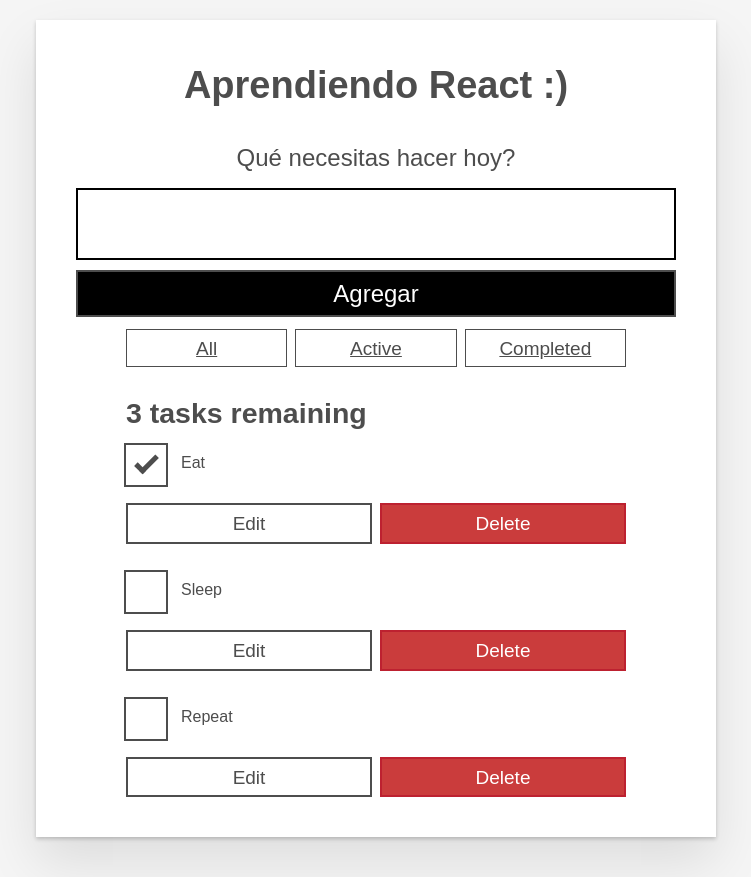
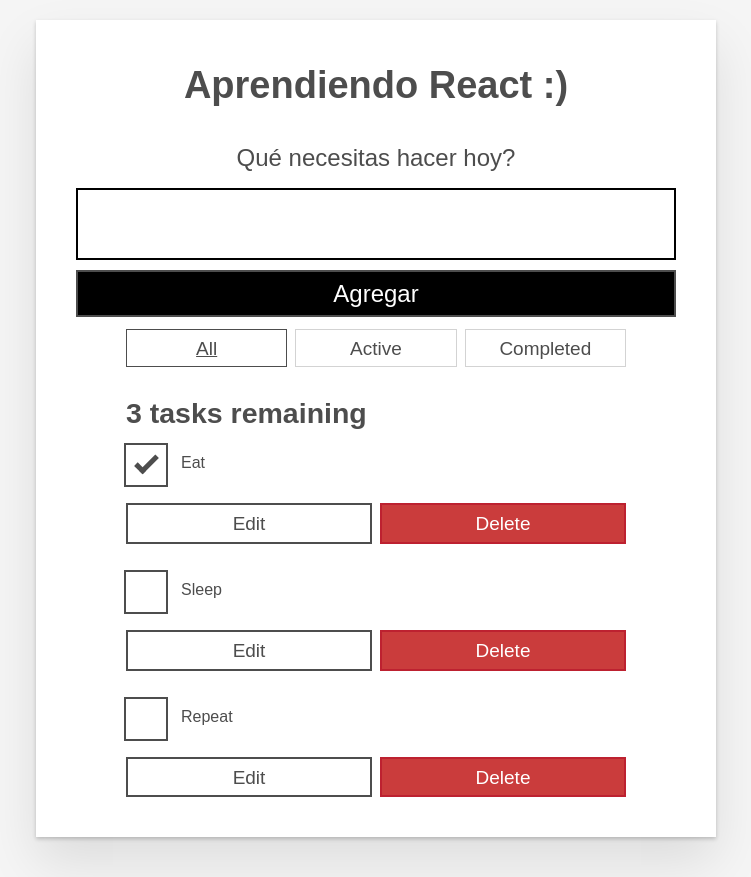
Before and after one commit to doly0911/list-of-tasks, a React (Create React App) app: page / in a window 1280 px wide. Shown: the whole page, without its empty margins (264-1015 px from the left). Built offline with nearby package versions, Linux system fonts and the light colour scheme.

Commit message:
funcion de filtrar las tareas

```diff
--- a/src/App.js
+++ b/src/App.js
@@ -4,10 +4,21 @@
 import FilterButton from "./components/FilterButton";
 import { nanoid } from "nanoid";
 
+const FILTER_MAP = {
+  All: () => true,
+  Active: task => !task.completed,
+  Completed: task => task.completed
+};
+
+const FILTER_NAMES = Object.keys(FILTER_MAP);
+
 function App(props) {
   const [tasks, setTasks] = useState(props.tasks)
+  const [filter, setFilter] = useState('All');
 
-  const taskList = tasks.map(task =>
+  const taskList = tasks
+  .filter(FILTER_MAP[filter])
+  .map(task =>
         <Todo
             id={task.id}
             name={task.name}
@@ -18,6 +29,17 @@
             editTask = {editTask}
         />
         );
+
+  const filterList = FILTER_NAMES.map(
+    name => (
+      <FilterButton
+        key={name}
+        name={name}
+        isPressed={name === filter}
+        setFilter = {setFilter}
+        />
+    )
+  );
 
   const tasksNoun = taskList.length !== 1 ? 'tasks' : 'task';
   const headingText = `${taskList.length} ${tasksNoun} remaining`;
@@ -66,9 +88,7 @@
       <h1>Aprendiendo React :)</h1>
       <Form addTask={addTask} />
       <div className="filters btn-group stack-exception">
-        <FilterButton nameFilter="All"/>
-        <FilterButton nameFilter="Active"/>
-        <FilterButton nameFilter="Completed"/>
+        {filterList}
       </div>
 
       <h2 id="list-heading">
@@ -76,7 +96,6 @@
       </h2>
 
       <ul
-      role="list"
       className="todo-list stack-large stack-exception"
       aria-labelledby="list-heading">
         {taskList}
--- a/src/components/FilterButton.js
+++ b/src/components/FilterButton.js
@@ -1,10 +1,16 @@
 import React from "react";
 
 function FilterButton(props){
+
     return(
-        <button type="button" className="btn toggle-btn" aria-pressed="true">
+        <button
+          type="button"
+          className="btn toggle-btn"
+          aria-pressed={props.isPressed}
+          onClick={ () => props.setFilter(props.name)}
+        >
           <span className="visually-hidden">Show</span>
-          <span> {props.nameFilter}</span>
+          <span> {props.name}</span>
           <span className="visually-hidden"> tasks</span>
         </button>
     );
```
